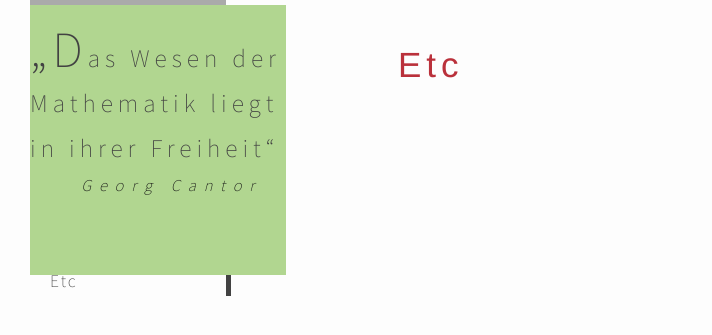
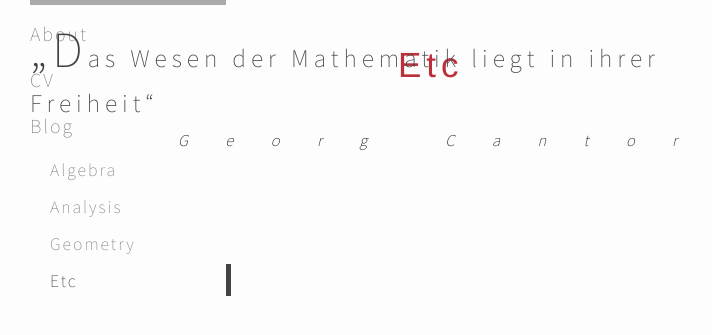
Before and after one commit to Kyungtak-Hong/kyungtak-hong.github.io, a Jekyll site: the page built from Etc/index.html, in a window 1280 px wide. Shown: the top 335 px of the page, without its empty margins (0-712 px from the left). Built offline with Jekyll 4.4.1, drawn with Linux system fonts in a browser that asks for light colours.

Commit message:
Update _layout.scss

```diff
--- a/_sass/_layout.scss
+++ b/_sass/_layout.scss
@@ -16,17 +16,25 @@
         height: auto;
     }
 }
+
+
 .site-title-wrapper {
     position: fixed;
-    width: 20%;
-    height: 30%;
-   background: #B1D690;
-    @include media-query($on-palm) {
-        position: relative;
-        width: 100%;
-        height: auto;
+    max-width: -webkit-calc(#{$content-width} - (#{$spacing-unit} * 2));
+    max-width:         calc(#{$content-width} - (#{$spacing-unit} * 2));
+    margin-right: auto;
+    margin-left: auto;
+    @extend %clearfix;
+
+    @include media-query($on-laptop) {
+        max-width: -webkit-calc(#{$content-width} - (#{$spacing-unit}));
+        max-width:         calc(#{$content-width} - (#{$spacing-unit}));
+        padding-right: $spacing-unit / 2;
+        padding-left: $spacing-unit / 2;
     }
 }
+
+
 .site-header-wrapper {
     margin-right: auto;
     margin-left: auto;
```
